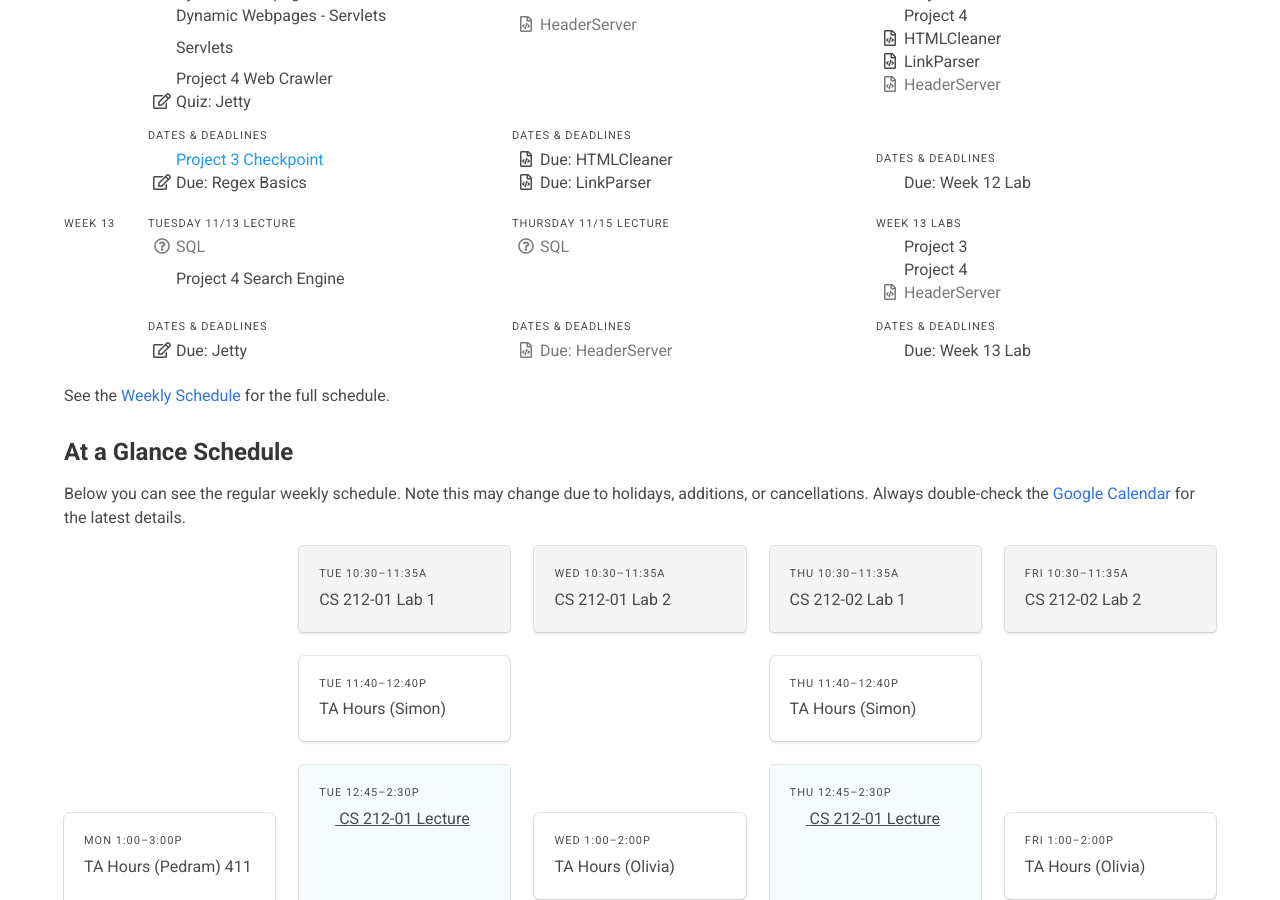
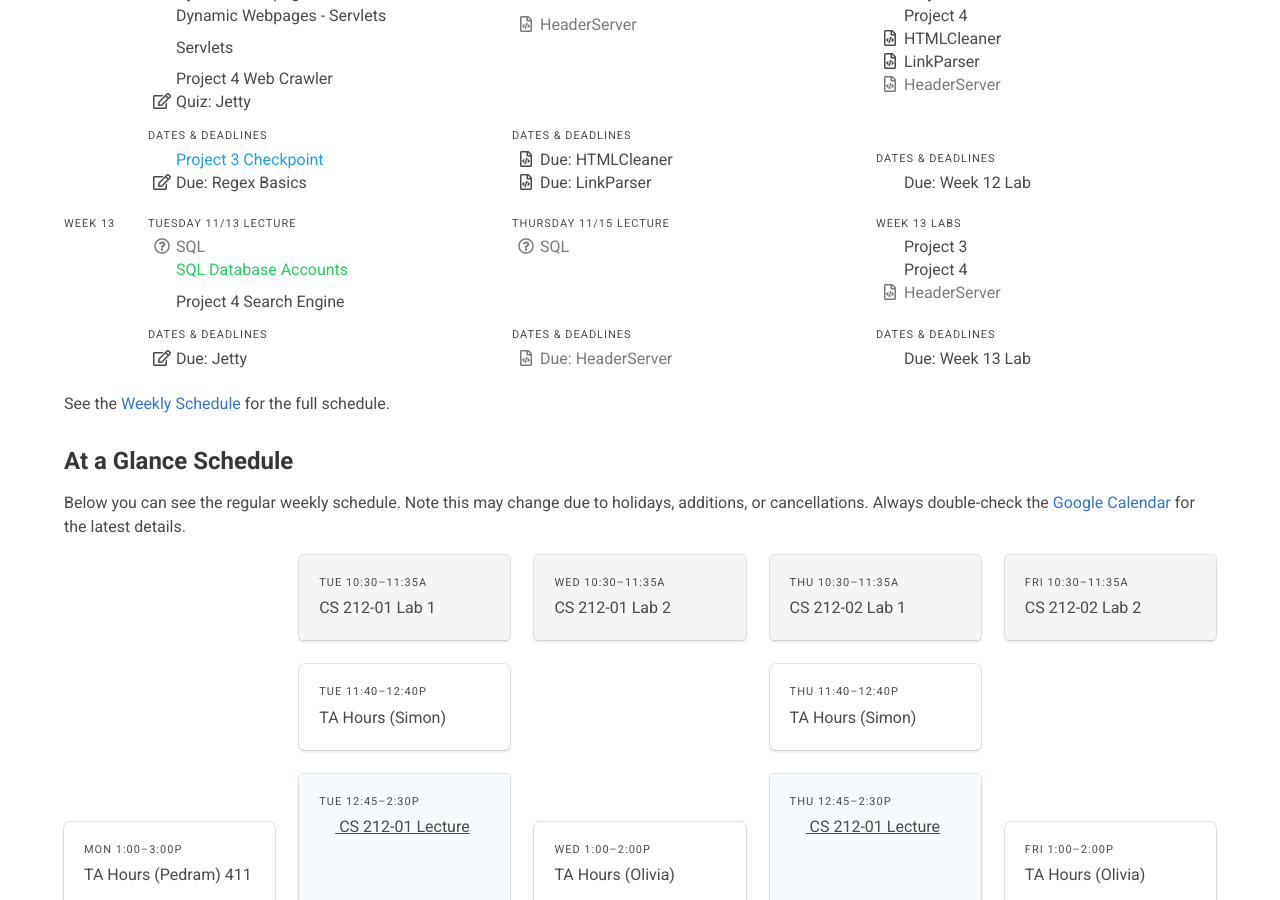
Before and after one commit to usf-cs212-fall2018/usf-cs212-fall2018.github.io, a Jekyll site: the page built from index.html, in a window 1280 px wide and 900 px high, scrolled down 783 px. Built offline with Jekyll 4.4.1, drawn with Linux system fonts in a browser that asks for light colours; nearby versions of some CDN libraries.

Commit message:
Adding DB accounts.

```diff
--- a/_data/schedule.yml
+++ b/_data/schedule.yml
@@ -873,6 +873,10 @@
         link: false
         icon: 'far fa-question-circle'
         type: 'grey'
+      - text: 'SQL Database Accounts'
+        link: 'https://usfca.instructure.com/courses/1579367/pages/database-accounts'
+        icon: 'far fa-database'
+        type: 'success'
       - text: 'Project 4 Search Engine'
         link: 'https://usf-cs212-fall2018.github.io/guides/project-4.html'
         icon: 'far fa-project-diagram'
```
